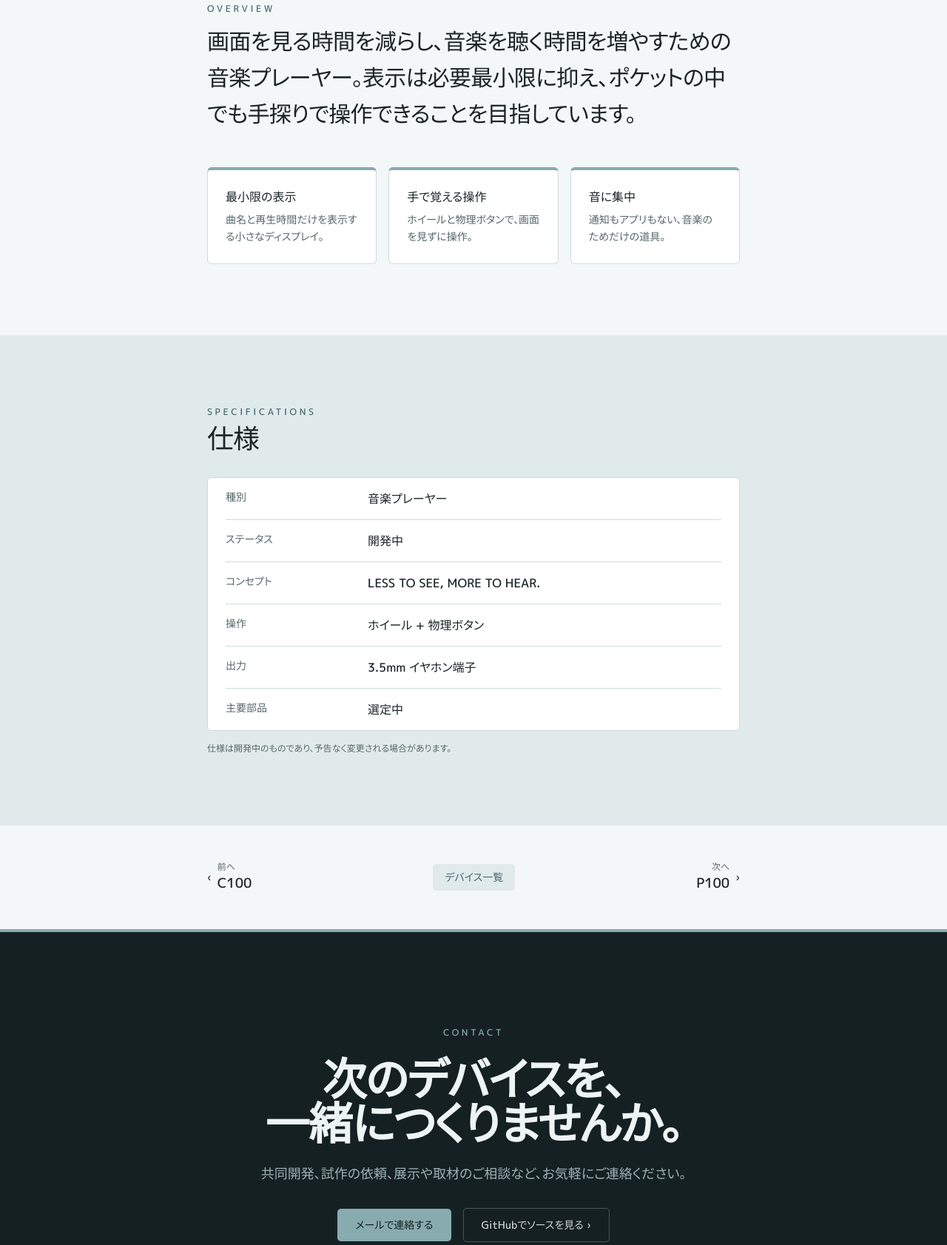
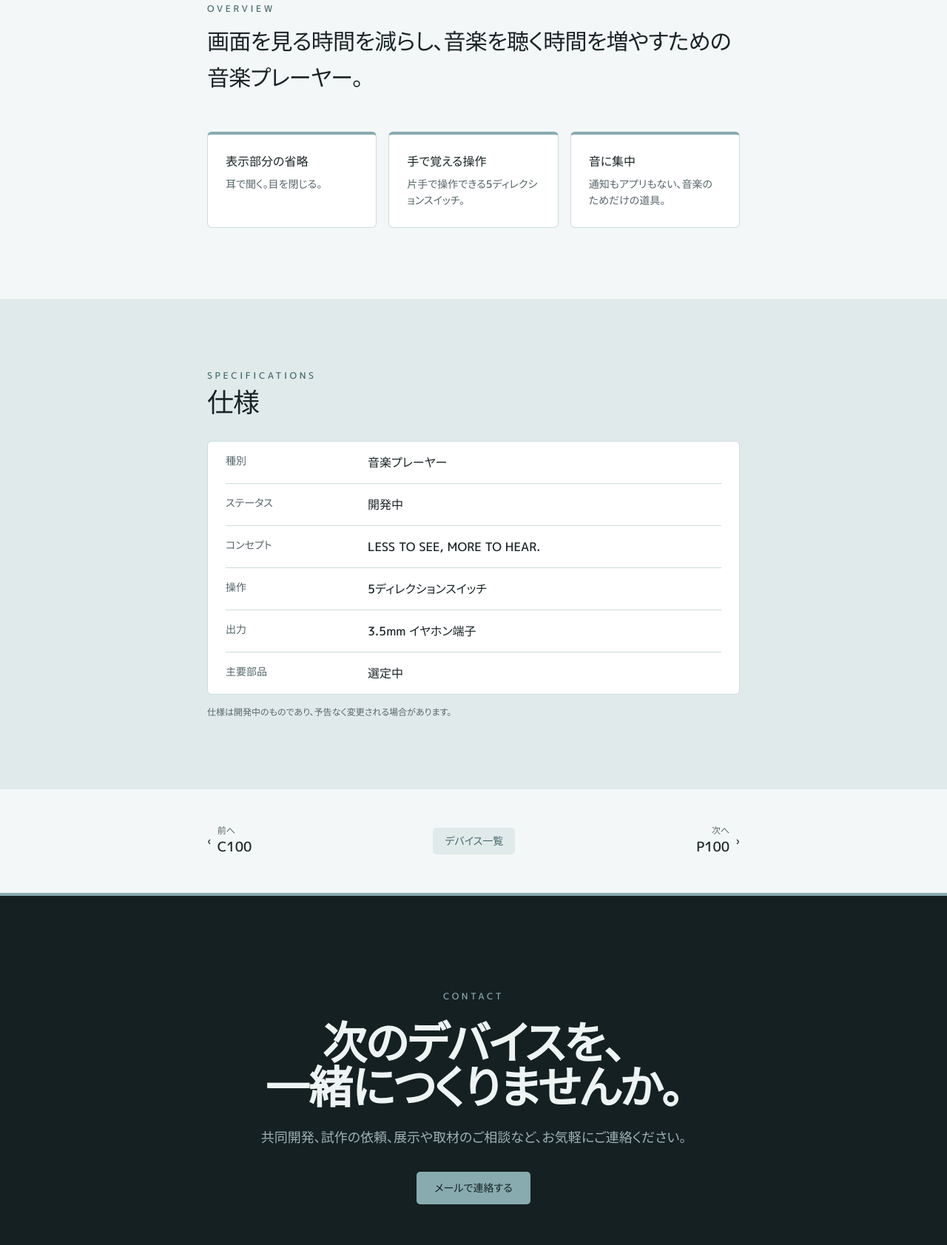
Before and after one commit to sanhachi/3Hachi6-Electronics, a plain HTML site: page devices/f100.html in a window 1280 px wide. Shown: the part 885-2568 px from the top of the page at 74% size. Drawn offline with Linux system fonts and the light colour scheme; a web font is replaced by a local one.

Commit message:
updated htmls

```diff
--- a/devices/f100.html
+++ b/devices/f100.html
@@ -50,17 +50,17 @@
     <section class="section-overview" aria-labelledby="overview-title">
       <div class="container-sm">
         <h2 id="overview-title" class="eyebrow">OVERVIEW<span class="sr-only">（概要）</span></h2>
-        <p class="overview-text">画面を見る時間を減らし、音楽を聴く時間を増やすための音楽プレーヤー。表示は必要最小限に抑え、ポケットの中でも手探りで操作できることを目指しています。</p>
+        <p class="overview-text">画面を見る時間を減らし、音楽を聴く時間を増やすための音楽プレーヤー。</p>
         <ul class="highlights">
 
             <li class="highlight">
-              <h3>最小限の表示</h3>
-              <p>曲名と再生時間だけを表示する小さなディスプレイ。</p>
+              <h3>表示部分の省略</h3>
+              <p>耳で聞く。目を閉じる。</p>
             </li>
 
             <li class="highlight">
               <h3>手で覚える操作</h3>
-              <p>ホイールと物理ボタンで、画面を見ずに操作。</p>
+              <p>片手で操作できる5ディレクションスイッチ。</p>
             </li>
 
             <li class="highlight">
@@ -96,7 +96,7 @@
 
             <div class="spec-row">
               <dt>操作</dt>
-              <dd>ホイール + 物理ボタン</dd>
+              <dd>5ディレクションスイッチ</dd>
             </div>
 
             <div class="spec-row">
@@ -137,9 +137,9 @@
         <p class="contact-text">共同開発、試作の依頼、展示や取材のご相談など、お気軽にご連絡ください。</p>
         <div class="contact-buttons">
           <!-- ▼ メールアドレスはここ(hello@example.com を自分のものに) -->
-          <a href="mailto:hello@example.com" class="btn btn-primary btn-lg">メールで連絡する</a>
+          <a href="sanhachi_x86@icloud.com" class="btn btn-primary btn-lg">メールで連絡する</a>
           <!-- ▼ GitHubのURLはここ -->
-          <a href="https://github.com" class="btn btn-ghost-ink btn-lg">GitHubでソースを見る ›</a>
+          <!--<a href="https://github.com" class="btn btn-ghost-ink btn-lg">GitHubでソースを見る ›</a>-->
         </div>
       </div>
     </section>
```
Also changed, not shown: devices/c100.html (+3 -3 lines), devices/d100.html (+3 -3 lines), devices/p100.html (+3 -3 lines), devices/w100.html (+6 -5 lines), index.html (+4 -4 lines), images/d100.png.
